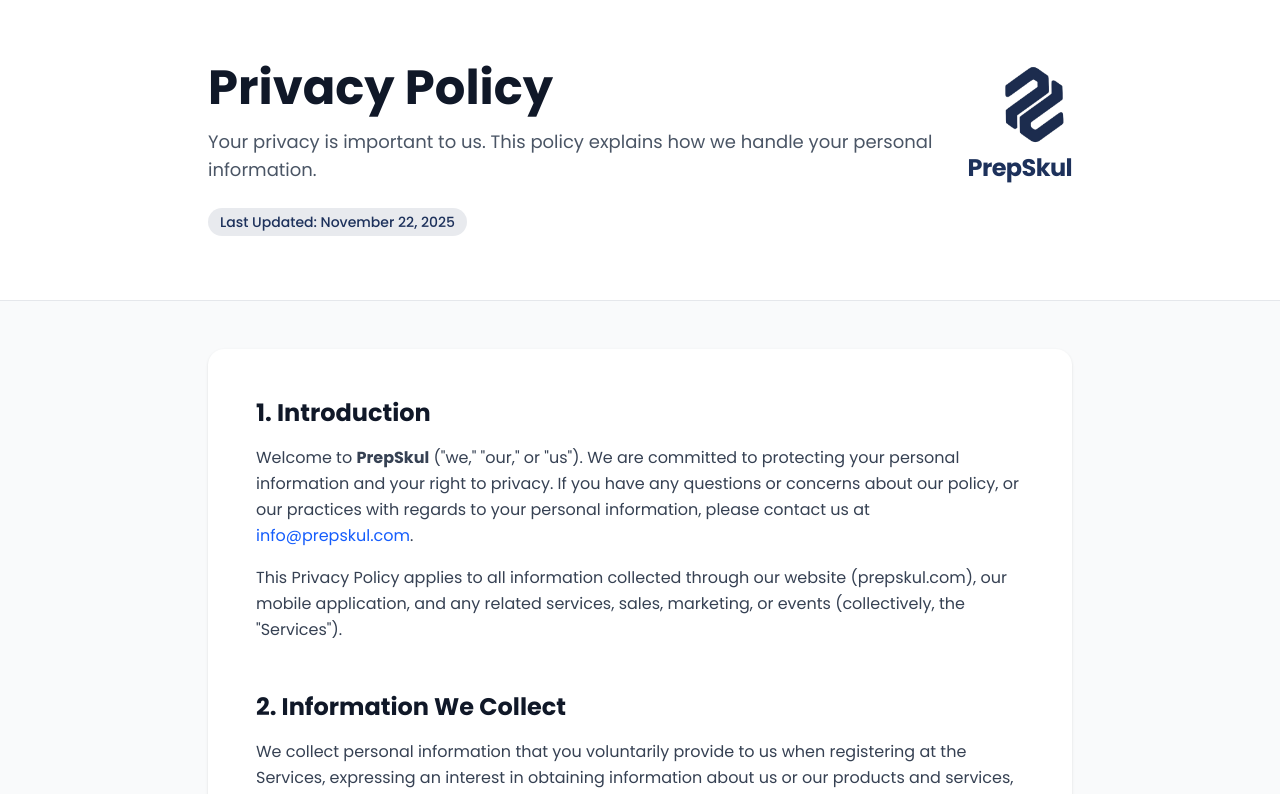
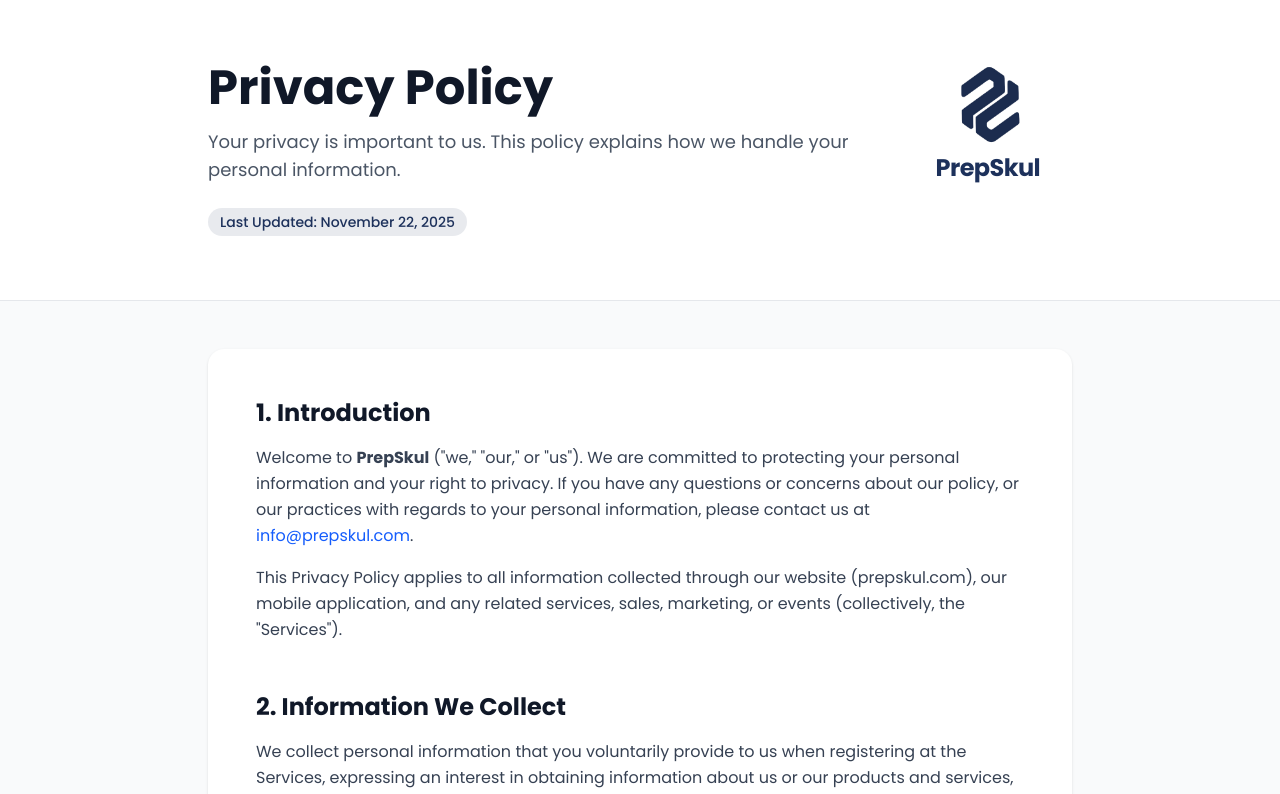
Before and after one commit to delbertkimbi/PrepSkul_Web, a Next.js app: page /en/privacy-policy in a window 1280 px wide. Shown: the top 794 px of the page. Built offline with nearby package versions, Linux system fonts and the light colour scheme.

Commit message:
fix: Center logo and text relative to each other and add right margin

```diff
--- a/app/[locale]/privacy-policy/page.tsx
+++ b/app/[locale]/privacy-policy/page.tsx
@@ -24,7 +24,7 @@ export default function PrivacyPolicyPage({ params }: { params: { locale: string
             </div>
 
             {/* PrepSkul Logo */}
-            <div className="flex flex-col items-center md:items-end mt-4 md:mt-0 shrink-0">
+            <div className="flex flex-col items-center justify-center mt-4 md:mt-0 shrink-0 md:mr-8">
               <div className="relative w-16 h-16 md:w-20 md:h-20">
                 <Image
                   src="/app_logo(blue).png"
--- a/app/[locale]/terms/page.tsx
+++ b/app/[locale]/terms/page.tsx
@@ -24,7 +24,7 @@ export default function TermsPage({ params }: { params: { locale: string } }) {
             </div>
 
             {/* PrepSkul Logo */}
-            <div className="flex flex-col items-center md:items-end mt-4 md:mt-0 shrink-0">
+            <div className="flex flex-col items-center justify-center mt-4 md:mt-0 shrink-0 md:mr-8">
               <div className="relative w-16 h-16 md:w-20 md:h-20">
                 <Image
                   src="/app_logo(blue).png"
```
